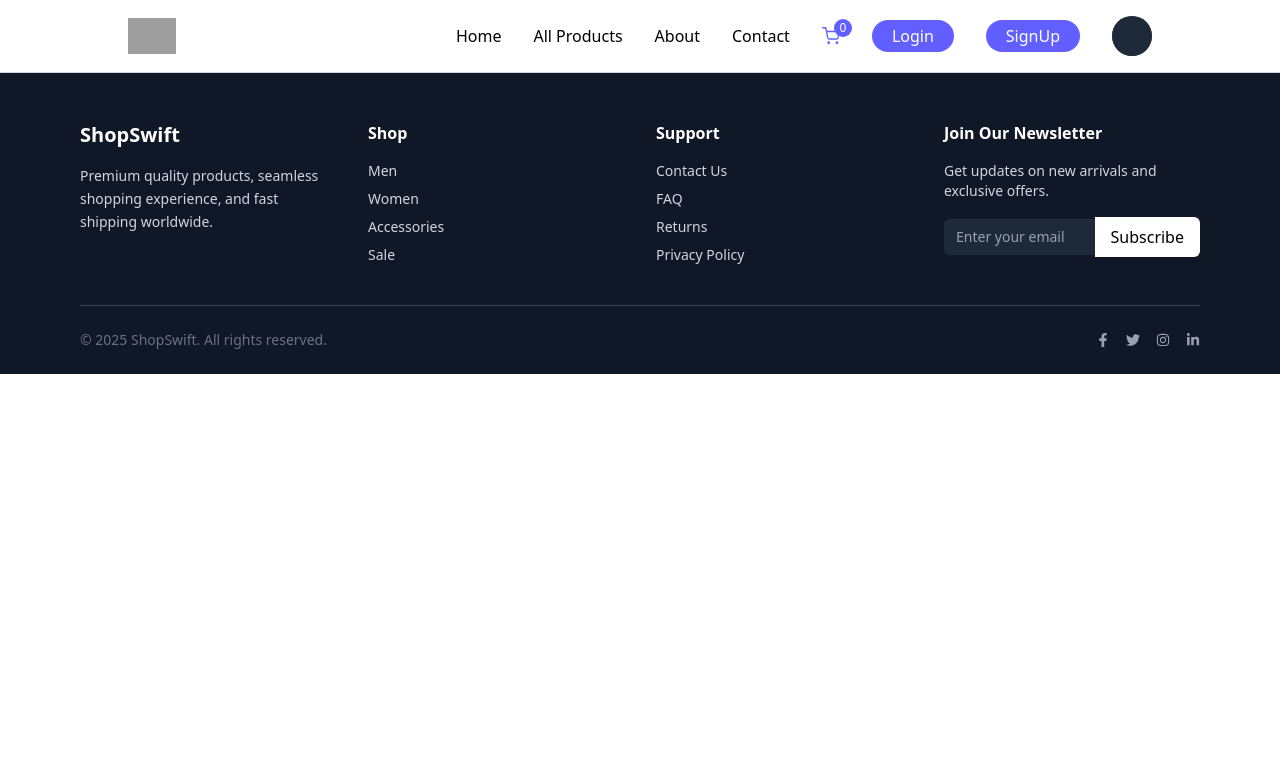
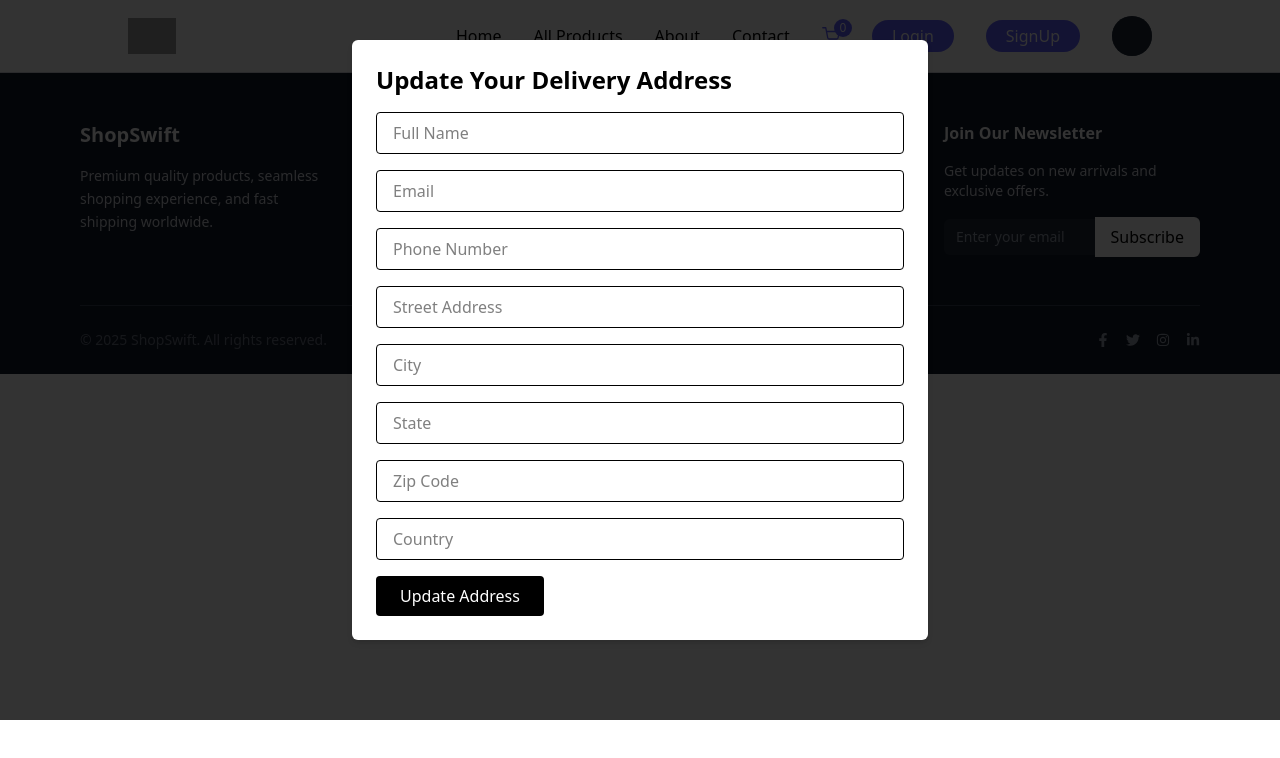
Before and after one commit to saif-coding/-e-commerce-with-mern-stack, a React app in the folder frontend/: page /address-update in a window 1280 px wide. Shown: the top 758 px of the page. Built offline with nearby package versions, Linux system fonts and the light colour scheme; no server answers; grey boxes are pictures that could not be loaded; the HTML template or start-up script is replaced by a standard one.

Commit message:
the address update api is done

```diff
--- /dev/null
+++ b/frontend/src/components/AddressUpdate.jsx
@@ -0,0 +1,164 @@
+import axios from "axios";
+import React, { useContext, useState, useEffect } from "react";
+import { useNavigate } from "react-router-dom";
+import { toast } from "react-toastify";
+import { ProductContext } from "../context/ProductContext";
+
+const AddressUpdate = () => {
+  const { addressData, getAddress } = useContext(ProductContext);
+  const navigate = useNavigate();
+
+  const [address, setAddress] = useState({
+    fullName: "",
+    email: "",
+    phone: "",
+    street: "",
+    city: "",
+    state: "",
+    zip: "",
+    country: "",
+  });
+  console.log(address);
+  useEffect(() => {
+    const updatedData = addressData.address;
+    console.log(updatedData, "one");
+    if (updatedData) {
+      setAddress({
+        fullName: updatedData.fullName,
+        email: updatedData.email,
+        phone: updatedData.phone,
+        street: updatedData.street,
+        city: updatedData.city,
+        state: updatedData.state,
+        zip: updatedData.zip,
+        country: updatedData.country,
+      });
+    }
+  }, [addressData]);
+  useEffect(() => {
+    getAddress();
+  }, []);
+
+  const handleChange = (e) => {
+    setAddress({ ...address, [e.target.name]: e.target.value });
+  };
+
+  const handleSubmit = async (e) => {
+    e.preventDefault();
+    try {
+      const result = await axios.put(
+        `${import.meta.env.VITE_BASE_URL}/address/update`,
+        address,
+        { withCredentials: true }
+      );
+      if (result.status === 200) {
+        toast.success(result.data.message);
+        navigate("/cart");
+        await getAddress();
+      }
+    } catch (error) {
+      console.log(error);
+      toast.error(error.response.data.message);
+    }
+  };
+
+  return (
+    <div className=" bg-black/80 absolute w-full h-auto top-0 left-0">
+      <div className="max-w-xl mx-auto mt-10 p-6 my-20 shadow-md bg-white rounded-md">
+        <h2 className="text-2xl font-bold mb-4">
+          Update Your Delivery Address
+        </h2>
+        <form onSubmit={handleSubmit} className="space-y-4">
+          <input
+            type="text"
+            name="fullName"
+            placeholder="Full Name"
+            value={address.fullName}
+            onChange={handleChange}
+            className="w-full border px-4 py-2 rounded"
+            required
+          />
+
+          <input
+            type="text"
+            name="email"
+            placeholder="Email"
+            value={address.email}
+            onChange={handleChange}
+            className="w-full border px-4 py-2 rounded"
+            required
+          />
+
+          <input
+            type="text"
+            name="phone"
+            placeholder="Phone Number"
+            value={address.phone}
+            onChange={handleChange}
+            className="w-full border px-4 py-2 rounded"
+            required
+          />
+
+          <input
+            type="text"
+            name="street"
+            placeholder="Street Address"
+            value={address.street}
+            onChange={handleChange}
+            className="w-full border px-4 py-2 rounded"
+            required
+          />
+
+          <input
+            type="text"
+            name="city"
+            placeholder="City"
+            value={address.city}
+            onChange={handleChange}
+            className="w-full border px-4 py-2 rounded"
+            required
+          />
+
+          <input
+            type="text"
+            name="state"
+            placeholder="State"
+            value={address.state}
+            onChange={handleChange}
+            className="w-full border px-4 py-2 rounded"
+            required
+          />
+
+          <input
+            type="text"
+            name="zip"
+            placeholder="Zip Code"
+            value={address.zip}
+            onChange={handleChange}
+            className="w-full border px-4 py-2 rounded"
+            required
+          />
+
+          <input
+            type="text"
+            name="country"
+            placeholder="Country"
+            value={address.country}
+            onChange={handleChange}
+            className="w-full border px-4 py-2 rounded"
+            required
+          />
+
+          <button
+            type="submit"
+            className="bg-black text-white px-6 py-2 rounded hover:bg-gray-800"
+          >
+            Update Address
+          </button>
+        </form>
+      </div>
+    </div>
+  );
+};
+
+export default AddressUpdate;
--- a/frontend/src/context/ProductContext.jsx
+++ b/frontend/src/context/ProductContext.jsx
@@ -54,7 +54,6 @@ function ProductContextProvider({ children }) {
         { withCredentials: true }
       );
       setAddressData(result.data);
-      console.log(result.data);
     } catch (error) {
       console.log(error);
     }
--- a/frontend/src/pages/Cart.jsx
+++ b/frontend/src/pages/Cart.jsx
@@ -9,7 +9,6 @@ function Cart() {
   const [showAddress, setShowAddress] = useState(false);
   const { getAllCart, userCart, getAddress, addressData } =
     useContext(ProductContext);
-  console.log(addressData);
   const { id } = useParams();
   const navigate = useNavigate();
 
@@ -183,71 +182,57 @@ function Cart() {
             <div className="mb-6">
               <p className="text-sm font-medium uppercase">Delivery Address</p>
               <div className="relative flex justify-between items-start mt-2">
-                {showAddress && (
-                  <div className="absolute top-12 py-1 bg-white border border-gray-300 text-sm w-full">
-                    <p
-                      onClick={() => setShowAddress(false)}
-                      className="text-gray-500 p-2 hover:bg-gray-100"
-                    >
-                      <div className="text-sm text-gray-600">
-                        <p>
-                          <strong>Name:</strong> {addressData.address.fullName}
-                        </p>
-                        <p>
-                          <strong>Email:</strong> {addressData.address.email}
-                        </p>
-                        <p>
-                          <strong>Phone:</strong> {addressData.address.phone}
-                        </p>
-                        <p>
-                          <strong>Address:</strong> {addressData.address.street}
-                          , {addressData.address.city},{" "}
-                          {addressData.address.state} -{" "}
-                          {addressData.address.zip}
-                        </p>
-                        <p>
-                          <strong>Country:</strong>{" "}
-                          {addressData.address.country}
-                        </p>
-                      </div>
-                    </p>
-
-                    {showAddress.length > 0 ? (
-                      // ✅ Address exists → Show "Update address"
-                      <Link to={"/address"}>
-                        <p
-                          onClick={() => {
-                            navigate("/address");
-                            setShowAddress(false);
-                          }}
-                          className="text-indigo-500 text-center cursor-pointer p-2 hover:bg-indigo-500/10"
-                        >
-                          Update address
-                        </p>
-                      </Link>
-                    ) : (
-                      // ❌ No address → Show "Add address"
-                      <Link to={"/address"}>
-                        <p
-                          onClick={() => {
-                            navigate("/address");
-                            setShowAddress(false);
-                          }}
-                          className="text-indigo-500 text-center cursor-pointer p-2 hover:bg-indigo-500/10"
-                        >
-                          Add address
-                        </p>
-                      </Link>
-                    )}
+                {addressData.address ? (
+                  <div className=" capitalize">
+                    <span className=" mr-1">{addressData.address.street}</span>
+                    <span>{addressData.address.country}</span>
                   </div>
+                ) : (
+                  <p className="text-gray-500">No address found</p>
                 )}
-
                 <button
                   onClick={() => setShowAddress(!showAddress)}
                   className="text-indigo-500 hover:underline cursor-pointer"
                 >
                   Change
                 </button>
+                {showAddress && (
+                  <div className="absolute top-12 py-1 bg-white border border-gray-300 text-sm w-full">
+                    <p
+                      onClick={() => {
+                        setShowAddress(false);
+                      }}
+                      className="text-gray-500 p-2 hover:bg-gray-100"
+                    >
+                      {addressData.address._id ? (
+                        <div className=" capitalize">
+                          <span className=" mr-1">
+                            {addressData.address.street}
+                          </span>
+                          <span>{addressData.address.country}</span>
+                        </div>
+                      ) : (
+                        <p className="text-gray-500">No address found</p>
+                      )}
+                    </p>
+                    {addressData.address._id ? (
+                      <Link to={"/address-update"}>
+                        <p className="text-indigo-500 text-center cursor-pointer p-2 hover:bg-indigo-500/10">
+                          Update address
+                        </p>
+                      </Link>
+                    ) : (
+                      <p
+                        onClick={() => {
+                          setShowAddress(false), navigate("/address");
+                        }}
+                        className="text-indigo-500 text-center cursor-pointer p-2 hover:bg-indigo-500/10"
+                      >
+                        Add address
+                      </p>
+                    )}
+                  </div>
+                )}
               </div>
 
               <p className="text-sm font-medium uppercase mt-6">
@@ -264,6 +249,10 @@ function Cart() {
 
             <div className="text-gray-500 mt-4 space-y-2">
               <p className="flex justify-between">
+                <span>Price</span>
+                <span>$20</span>
+              </p>
+              <p className="flex justify-between">
                 <span>Shipping Fee</span>
                 <span className="text-green-600">Free</span>
               </p>
@@ -271,25 +260,9 @@ function Cart() {
                 <span>Tax (2%)</span>
                 <span>$20</span>
               </p>
-              <p className="flex justify-between">
-                <span>Total Quantity</span>
-                <span>
-                  {userCart.reduce((acc, curr) => acc + curr.quantity, 0)}
-                </span>
-              </p>
-              <p className="flex justify-between text-l font-medium mt-3">
+              <p className="flex justify-between text-lg font-medium mt-3">
                 <span>Total Amount:</span>
-                <span>
-                  $
-                  {userCart
-                    .reduce(
-                      (acc, pro) =>
-                        acc + pro.productId.offerPrice * pro.quantity,
-                      0
-                    )
-                    .toFixed(2)
-                    .toLocaleString()}
-                </span>
+                <span>$20</span>
               </p>
             </div>
 
--- a/frontend/src/routes/Routing.jsx
+++ b/frontend/src/routes/Routing.jsx
@@ -17,6 +17,7 @@ import ReviewsLists from "../components/ReviewsLists";
 import SpicficCategory from "../components/SpicficCategory";
 import MainDashboard from "../pages/MainDashboard";
 import Address from "../components/Address";
+import AddressUpdate from "../components/AddressUpdate";
 function Routing() {
   return (
     <Routes>
@@ -32,6 +33,7 @@ function Routing() {
       <Route path="/reviewlist" element={<ReviewsLists />} />
       <Route path="/category/:cate" element={<SpicficCategory />} />
       <Route path="/address" element={<Address />} />
+      <Route path="/address-update" element={<AddressUpdate />} />
       <Route path="/dashboard" element={<Dashboard />}>
         <Route path="/dashboard" element={<MainDashboard />} />
         <Route path="/dashboard/productlist" element={<AdminProducts />} />
```
Also changed, not shown: 2 other files (tests, documents, lock files or other folders).
